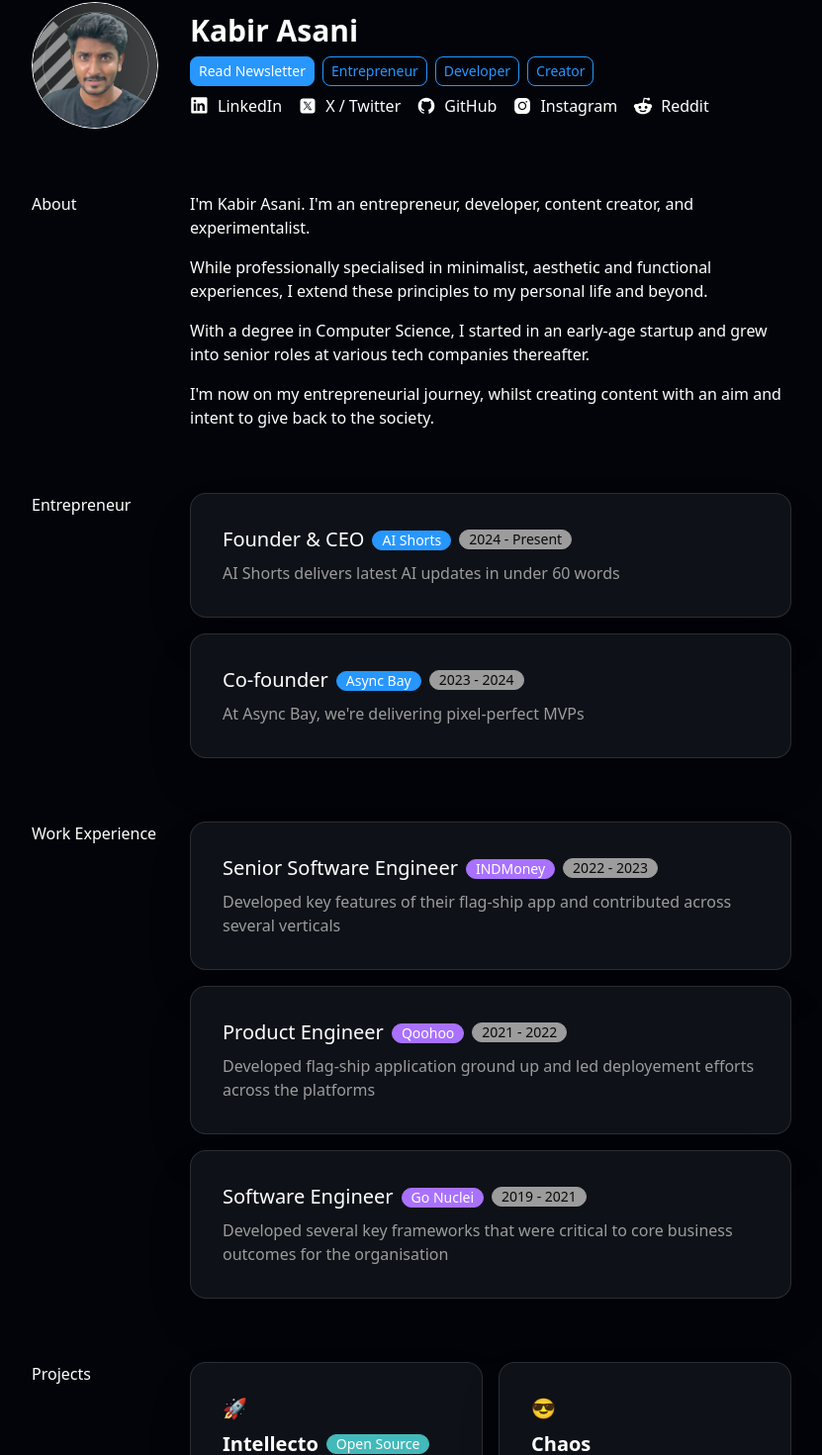
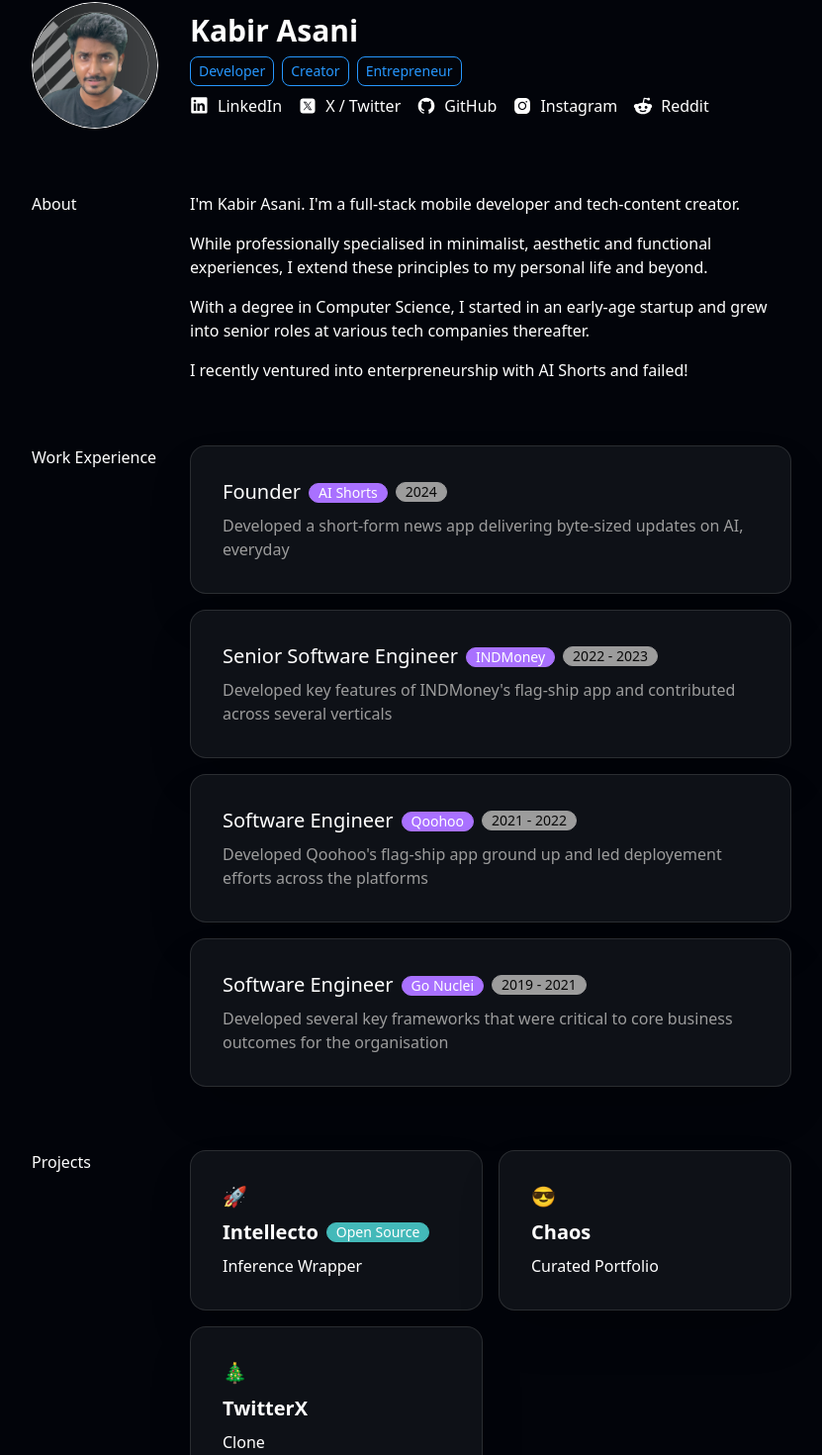
Before and after one commit to kabir-asani/chaos, a SvelteKit app: page / in a window 1280 px wide. Shown: the part 94-1564 px from the top of the page at 99% size, without its empty margins (224-1055 px from the left). Built offline with nearby package versions, Linux system fonts and the light colour scheme.

Commit message:
Update various elements across the project

```diff
--- a/src/routes/+page.svelte
+++ b/src/routes/+page.svelte
@@ -15,7 +15,6 @@
 	<div class="col responsive-x-container gap-16 mt-24">
 		<Header />
 		<About />
-		<Entrepreneur />
 		<Experience />
 		<Showcase />
 		<Creator />
--- a/src/routes/components/about/About.svelte
+++ b/src/routes/components/about/About.svelte
@@ -9,7 +9,7 @@
 	<SectionTitle slot="title" text="About" />
 	<SectionContent slot="content" variant="sole">
 		<Column class="grow gap-4">
-			<p>I'm Kabir Asani. I'm an entrepreneur, developer, content creator, and experimentalist.</p>
+			<p>I'm Kabir Asani. I'm a full-stack mobile developer and tech-content creator.</p>
 
 			<p>
 				While professionally specialised in minimalist, aesthetic and functional experiences, I
@@ -21,10 +21,7 @@
 				roles at various tech companies thereafter.
 			</p>
 
-			<p>
-				I'm now on my entrepreneurial journey, whilst creating content with an aim and intent to
-				give back to the society.
-			</p>
+			<p>I recently ventured into enterpreneurship with AI Shorts and failed!</p>
 		</Column>
 	</SectionContent>
 </SectionItem>
--- a/src/routes/components/developer/Developer.svelte
+++ b/src/routes/components/developer/Developer.svelte
@@ -9,18 +9,25 @@
 	<SectionTitle slot="title" text="Work Experience" />
 	<SectionContent slot="content">
 		<DeveloperItem
+			role="Founder"
+			company="AI Shorts"
+			companyUrl="https://aishorts.club"
+			period="2024"
+			onelineDescription="Developed a short-form news app delivering byte-sized updates on AI, everyday"
+		/>
+		<DeveloperItem
 			role="Senior Software Engineer"
 			company="INDMoney"
 			companyUrl="https://indmoney.com"
 			period="2022 - 2023"
-			onelineDescription="Developed key features of their flag-ship app and contributed across several verticals"
+			onelineDescription="Developed key features of INDMoney's flag-ship app and contributed across several verticals"
 		/>
 		<DeveloperItem
-			role="Product Engineer"
+			role="Software Engineer"
 			company="Qoohoo"
 			companyUrl="https://qoohoo.in"
 			period="2021 - 2022"
-			onelineDescription="Developed flag-ship application ground up and led deployement efforts across the platforms"
+			onelineDescription="Developed Qoohoo's flag-ship app ground up and led deployement efforts across the platforms"
 		/>
 		<DeveloperItem
 			role="Software Engineer"
--- a/src/routes/components/header/Header.svelte
+++ b/src/routes/components/header/Header.svelte
@@ -21,17 +21,10 @@
 			<h1 class="text-2xl md:text-3xl font-semibold">Kabir Asani</h1>
 		</div>
 
-		<div class="md:hidden">
-			<HighlightLinkItem text="Read Newsletter" url="https://newsletter.aishorts.club" />
-		</div>
-
 		<div class="wrap md:row gap-4 md:gap-2 items-center justify-center md:justify-normal">
-			<div class="hidden md:flex">
-				<HighlightLinkItem text="Read Newsletter" url="https://newsletter.aishorts.club" />
-			</div>
-			<HighlightItem text="Entrepreneur" sectionId="entrepreneurship" />
 			<HighlightItem text="Developer" sectionId="experience" />
 			<HighlightItem text="Creator" sectionId="creator" />
+			<HighlightItem text="Entrepreneur" sectionId="entrepreneurship" />
 		</div>
 
 		<div class="wrap md:row gap-4 items-center justify-center md:justify-normal">
--- a/src/routes/components/showcase/Showcase.svelte
+++ b/src/routes/components/showcase/Showcase.svelte
@@ -23,5 +23,11 @@
 			onelineDescription="Curated Portfolio"
 			url="https://github.com/kabir-asani/chaos"
 		/>
+		<ShowcaseItem
+			emoji="🎄"
+			name="TwitterX"
+			onelineDescription="Clone"
+			url="https://github.com/kabir-asani/TonyStark"
+		/>
 	</SectionContent>
 </SectionItem>
```
